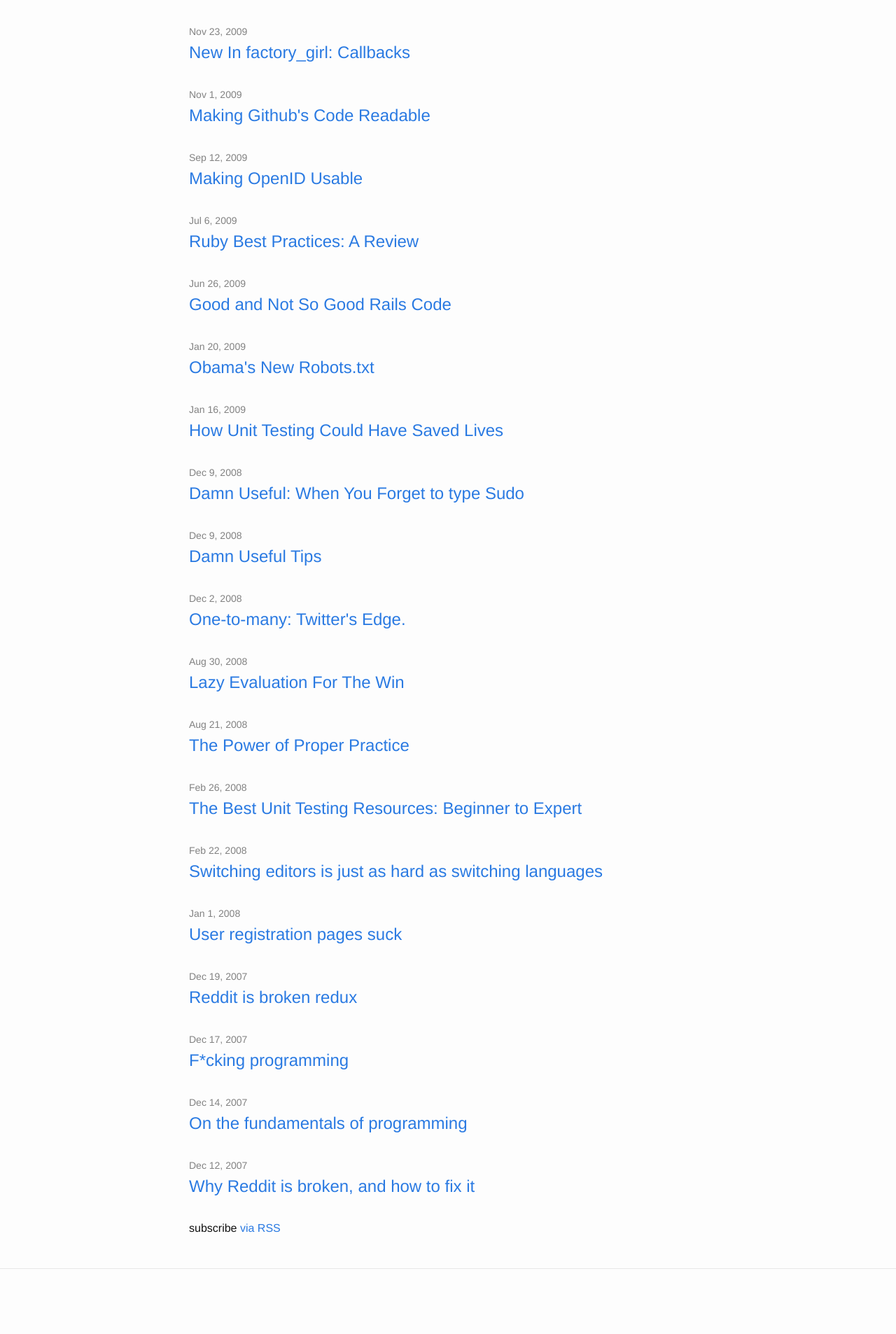
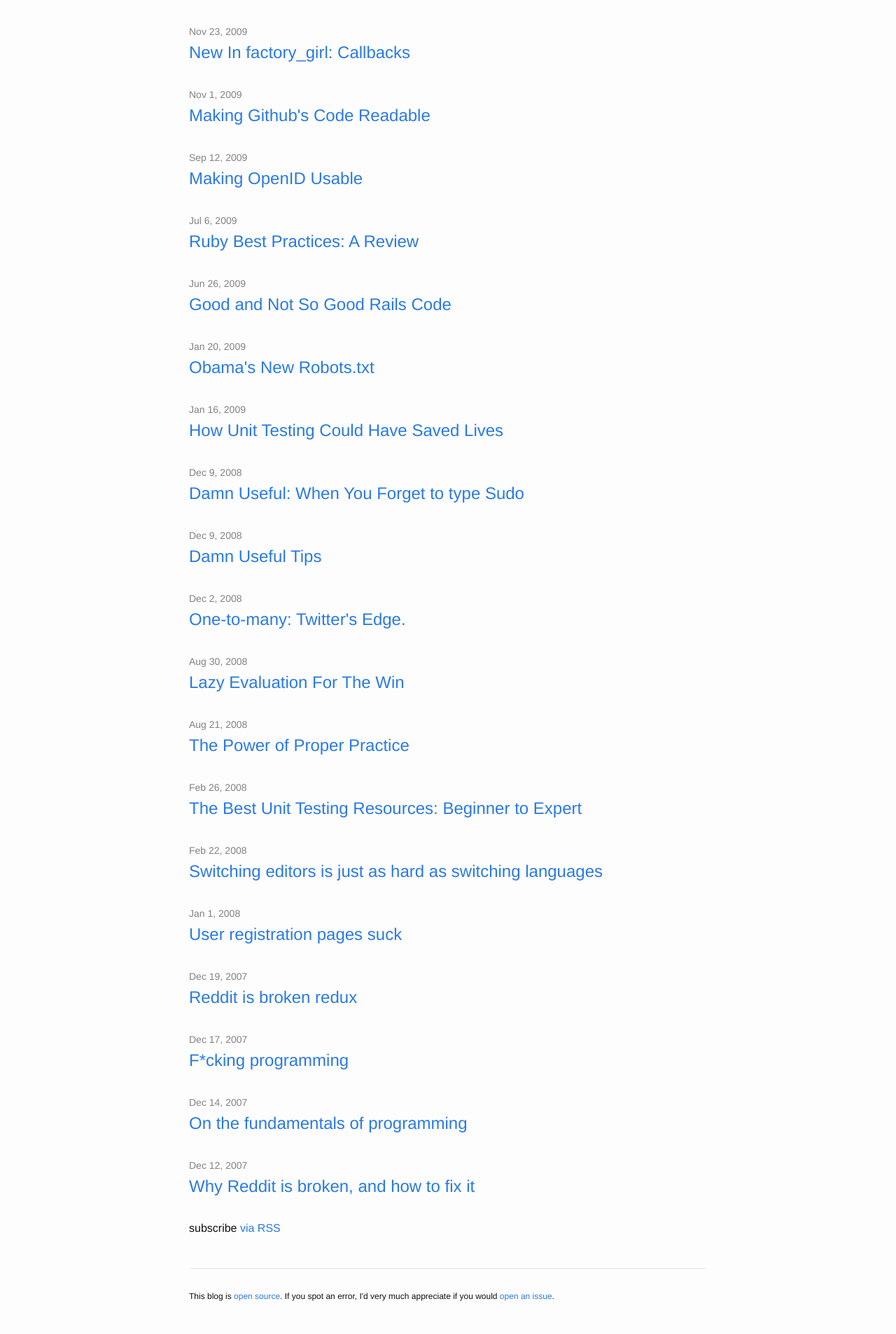
Before and after one commit to r00k/blog, a Jekyll site: the page built from index.html, in a window 1280 px wide. Shown: the part 3524-5430 px from the top of the page at 70% size. Built offline with Jekyll 4.4.1, drawn with Linux system fonts in a browser that asks for light colours; before the commit the page ends 5397 px from its top, so only the background shows below that.

Commit message:
Add plea for typo corrections

```diff
--- a/_includes/footer.html
+++ b/_includes/footer.html
@@ -1,2 +1,7 @@
 <footer class="site-footer">
+
+<p class="mouse-type">This blog is <a href="http://github.com/r00k/blog">open
+  source</a>. If you spot an error, I'd very much appreciate if you would <a
+  href="http://github.com/r00k/blog/issues/new">open an issue</a>.
+
 </footer>
--- a/_layouts/default.html
+++ b/_layouts/default.html
@@ -13,7 +13,9 @@
       </div>
     </div>
 
-    {% include footer.html %}
+    <div class="wrapper">
+      {% include footer.html %}
+    </div>
 
   </body>
 
--- /dev/null
+++ b/_sass/_custom-styles.scss
@@ -0,0 +1,3 @@
+p.mouse-type {
+  font-size: 12px;
+}
--- a/css/main.scss
+++ b/css/main.scss
@@ -48,5 +48,6 @@ $on-laptop:        800px;
 @import
         "base",
         "layout",
-        "syntax-highlighting"
+        "syntax-highlighting",
+        "custom-styles"
 ;
```
